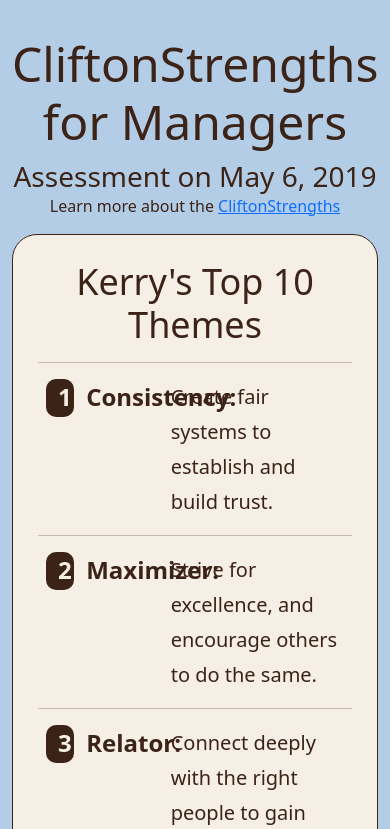
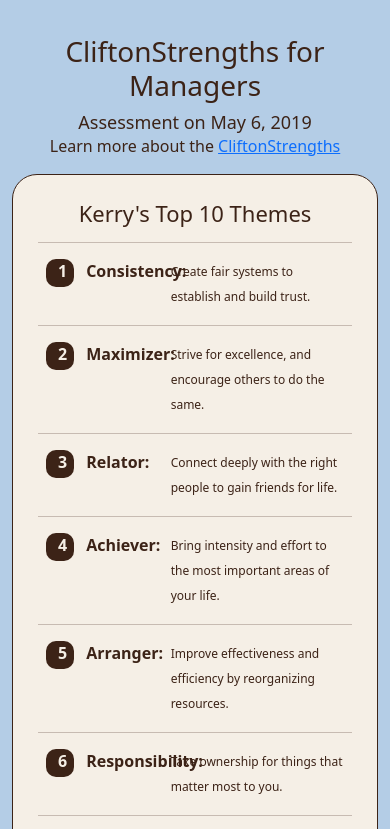
Before and after one commit to kerryoncoding/cliftonstrengths, a plain HTML site: page index.html in a window 390 px wide. Shown: the top 829 px of the page. Drawn offline with nearby package versions, Linux system fonts and the light colour scheme.

Commit message:
adjusted for smaller screens

```diff
--- a/src/style.css
+++ b/src/style.css
@@ -79,3 +79,47 @@ footer {
     margin-top: 10px;
     margin-bottom: 25px;
 }
+
+
+
+@media screen and (max-width: 800px) {
+    .main h1 {
+            font-size: 28px;
+            padding-top: 35px;
+            margin: 0;
+        }
+
+        .main h3 {
+            font-size: 18px;
+            margin: 0;
+            padding-top: 10px;
+        }
+
+        .strengths h2 {
+            font-size: 22px;
+            color: #3C2317;
+        }
+
+    .number {
+            font-size: 16px;
+            font-weight: bold;
+            border-radius: 10px;
+            max-height: 28px;
+        }
+
+        .list {
+            font-size: 12px;
+            color: #3C2317;
+            line-height: 25px;
+        }
+
+        .theme {
+            font-weight: bold;
+            font-size: 16px;
+            text-align: right;
+        }
+
+        .detail {
+            text-align: left;
+        }
+}
```
